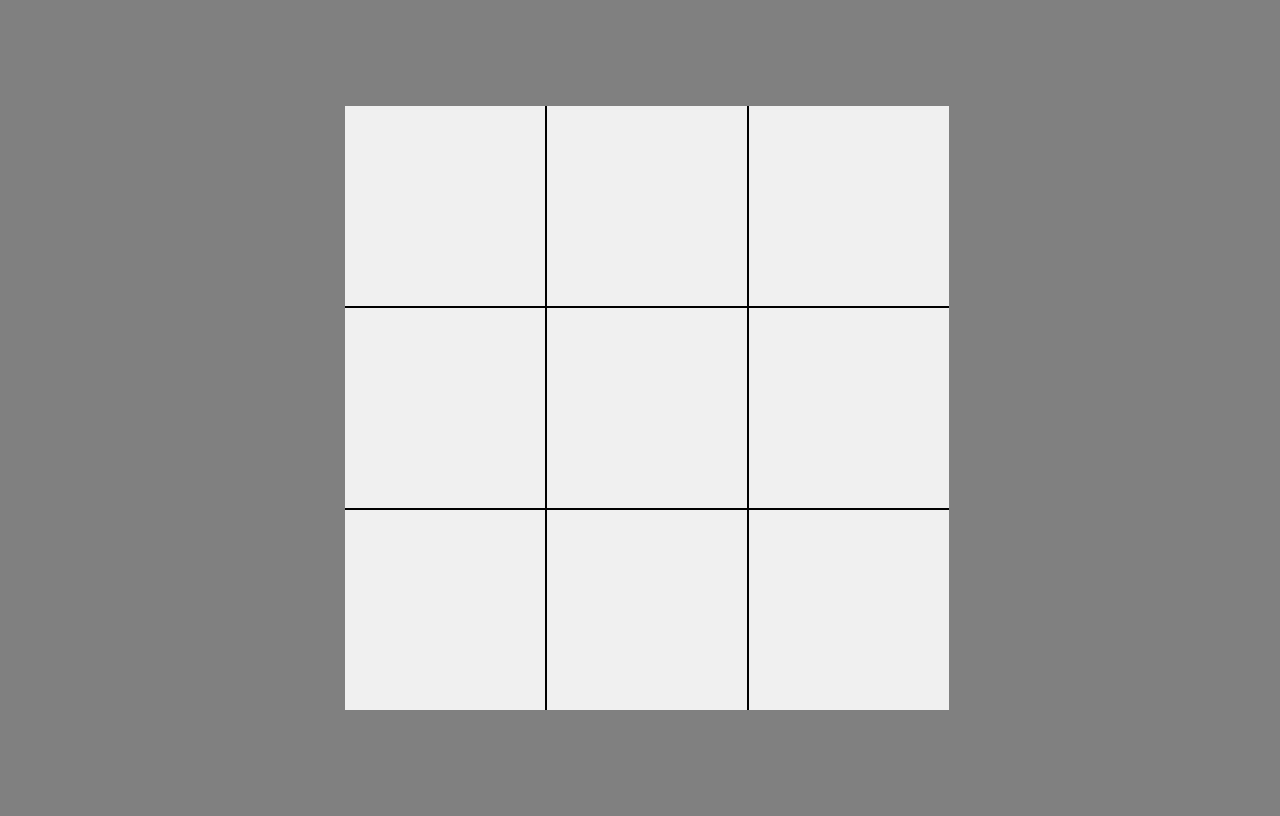
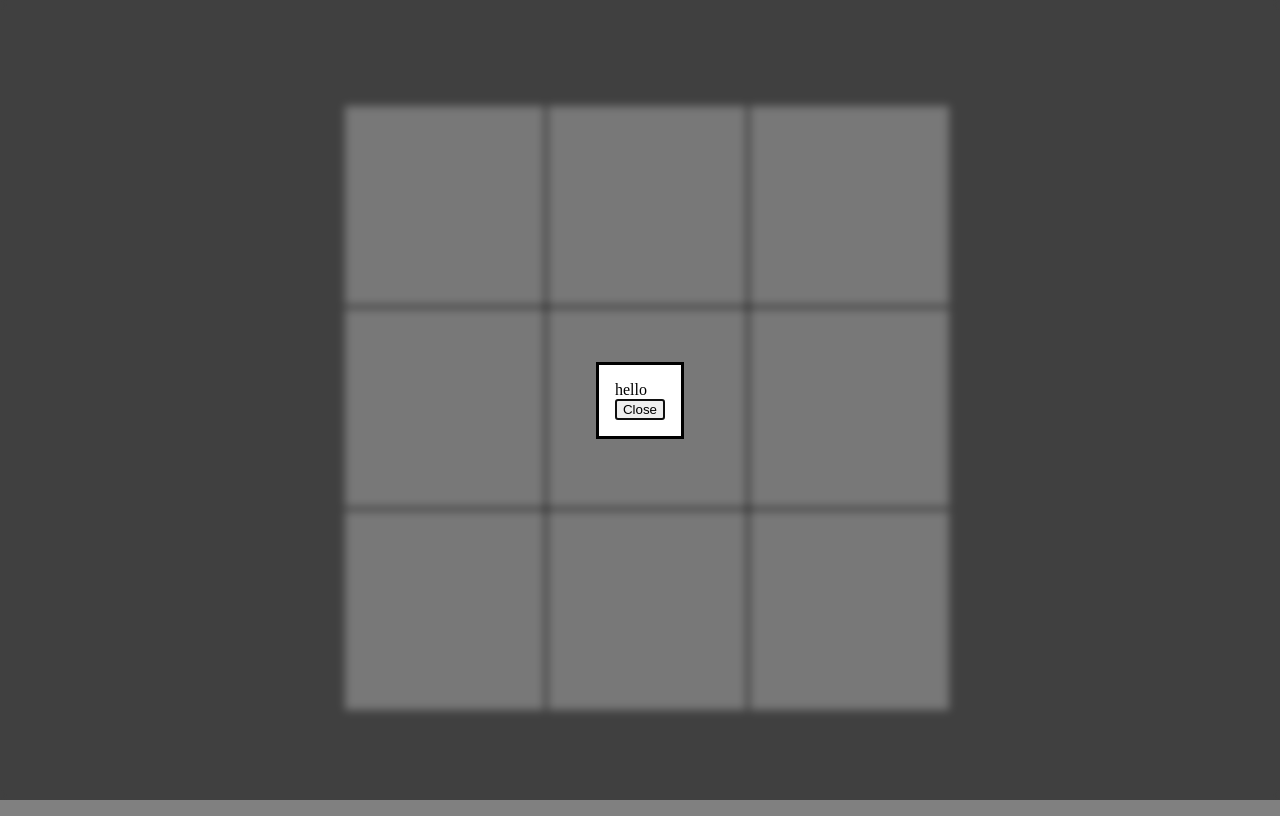
Before and after one commit to lancesparks/tic_tac_toe, a website: page index.html in a window 1280 px wide. Drawn offline with Linux system fonts and the light colour scheme.

Commit message:
add initial welcome modal

```diff
--- a/game.css
+++ b/game.css
@@ -1,5 +1,10 @@
 html {
   background-color: #808080;
+}
+
+dialog::backdrop {
+  background-color: rgba(0, 0, 0, 0.5);
+  backdrop-filter: blur(4px);
 }
 
 .game_board {
--- a/game.js
+++ b/game.js
@@ -1,5 +1,8 @@
 const initGame = () => {
   const board = document.querySelector(".game_board_container");
+  const welcomeDialog = document.getElementById("welcomeDialog");
+
+  welcomeDialog?.showModal();
 
   board.addEventListener("click", (e) => {
     const item = e.target.closest(".game_board_item");
--- a/index.html
+++ b/index.html
@@ -7,6 +7,12 @@
   </head>
   <body>
     <main class="game_board">
+      <dialog id="welcomeDialog">
+        <div>hello</div>
+        <form method="dialog">
+          <button type="submit" id="closeWelcome">Close</button>
+        </form>
+      </dialog>
       <div class="game_board_container">
         <div class="game_board_item" id="tl"></div>
         <div class="game_board_item" id="tm"></div>
```
